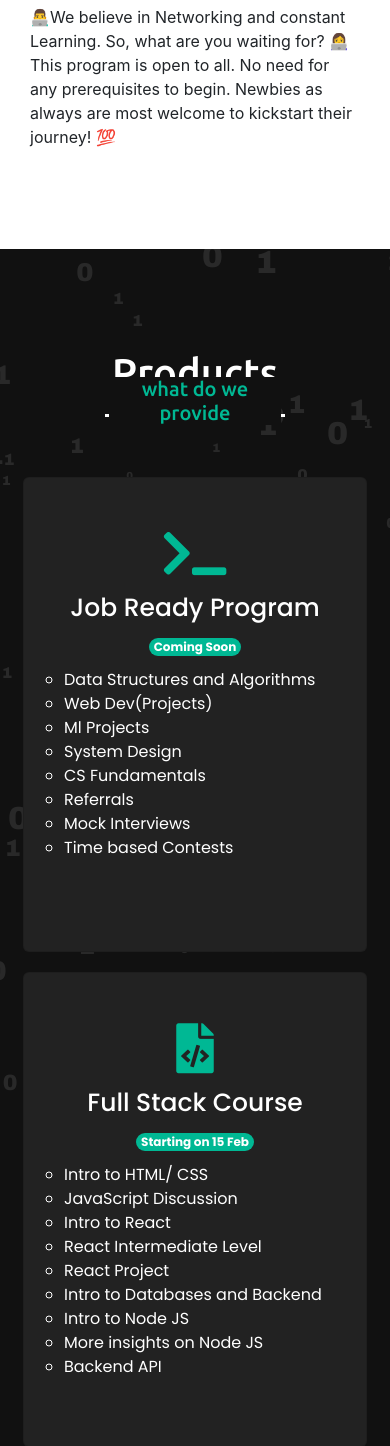
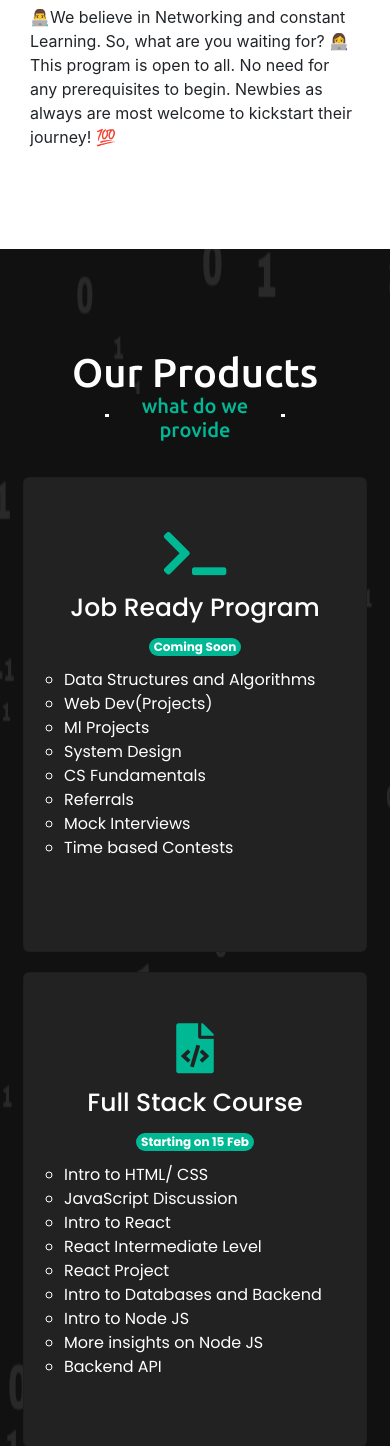
Before and after one commit to shresth-sahai/coaching_naam, a PHP site: page / in a window 390 px wide. Shown: the part 2254-3700 px from the top of the page. Run offline with PHP 8.4, Linux system fonts and the light colour scheme.

Commit message:
some changes

```diff
--- a/home.html
+++ b/home.html
@@ -125,7 +125,7 @@
     <canvas id="canvas"></canvas>
     <section class="projects" id="products">
         <div class="max-width">
-            <h2 class="title">Products</h2>
+            <h2 class="title" id="xyz2">Our Products</h2>
             <div class="serv-content">
                 <div class="card">
                     <div class="box">
@@ -192,7 +192,7 @@
 
     <section class="teams" id="teams">
         <div class="max-width">
-            <h2 class="title">TEAM</h2>
+            <h2 class="title" id="xyz">TEAM</h2>
             <h2 class="team_head">Core Team</h2>
             <div class="carousel owl-carousel">
                 <div class="card">
--- a/style.css
+++ b/style.css
@@ -768,7 +768,13 @@
         margin-bottom: 20px;
     }
 }
-@media (max-width: 370px) {
+@media (max-width:426px)
+{
+    #xyz2::after {
+        bottom: -25px;
+    }
+}
+@media (max-width: 390px) {
     .projects .title::after, .teams .title::after, section .title::after {
         bottom: -25px;
     }
@@ -778,4 +784,13 @@
     canvas {
         height: 200vh;
     }
+    #xyz::after{
+        bottom: -8px;
+    }
 }
+@media (max-width:350px)
+{
+    .teams .title::after {
+        bottom: -25px;
+    }
+}
```
Also changed, not shown: images/flipkart-logo-39903-32x32.ico (added).
